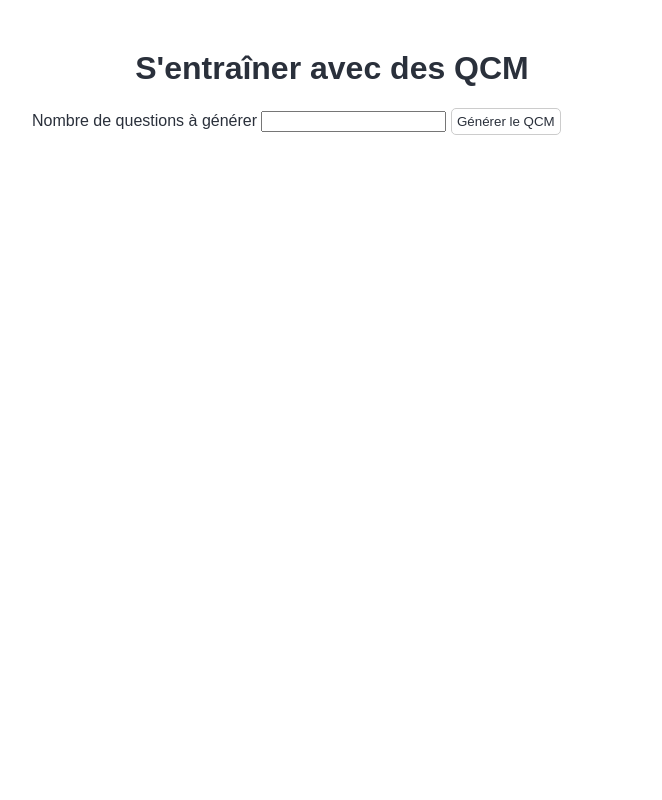
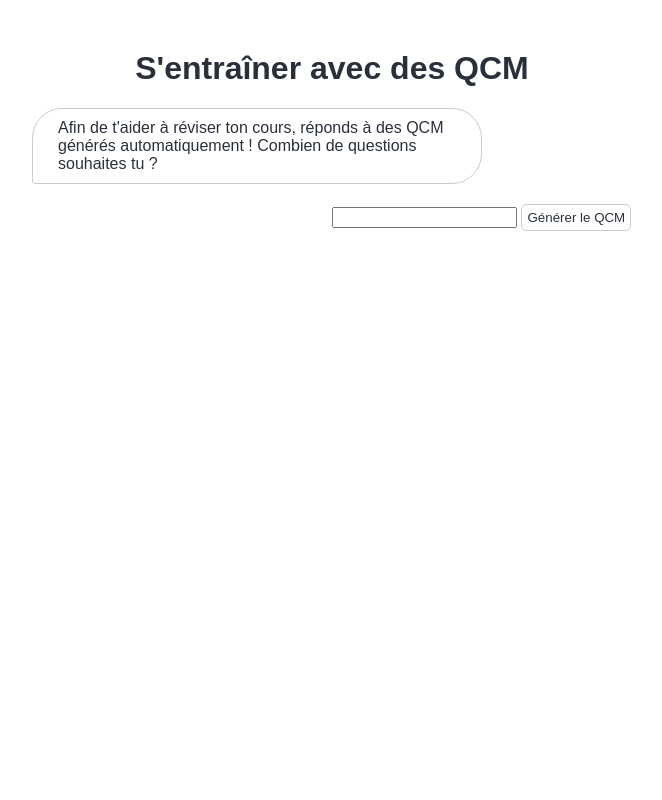
Before and after one commit to adcrry/hackathon, a Flask app: page /qcm in a window 1280 px wide. Shown: the whole page, without its empty margins (308-970 px from the left). Run offline with Flask 3, Linux system fonts and the light colour scheme; parts of the project's set-up code (start-up, migrations or seed data) failed here and were passed over.

Commit message:
modify the display, add loader

```diff
--- a/static/qcm.js
+++ b/static/qcm.js
@@ -1,11 +1,20 @@
 const generateButton = document.getElementById("generate-button");
 const promptForm = document.getElementById("qcm-form")
 const qcmForm = document.getElementById("qcm-questions-form")
+const messagesContainer = document.getElementById("messages-container-loader");
+const messagesContainer2 = document.getElementById("messages-container-loaded");
+const loadingElement = document.getElementById("loading");
 
 const createQCM = async (messagePromise) => {
   qcmForm.innerHTML = ""
   const qcmData = await messagePromise();
   const jsonData = JSON.parse(qcmData)
+
+  // Replace the loader with the answer
+  messagesContainer.classList.add("hidden");
+
+  messagesContainer2.classList.remove("hidden");
+
   for (var question in jsonData.questions) {
     const div = document.createElement("div");
     const questionElement = document.createElement("p");
@@ -52,7 +61,18 @@ const createQCM = async (messagePromise) => {
 };
 
 const handleNbrQuestions = async (event) => {
+
   event.preventDefault();
+
+  // Show the messagesContainer
+  promptForm.classList.add("hidden");
+  messagesContainer.classList.remove("hidden");
+
+
+  // Add a loader to the interface
+  loadingElement.innerHTML = loadingElement.innerHTML +
+    "<div class='loader'><div></div><div></div><div></div>";
+
   // Parse form data in a structured object
   const data = new FormData(event.target);
   promptForm.reset();
@@ -68,3 +88,6 @@ const handleNbrQuestions = async (event) => {
   });
 }
 promptForm.addEventListener("submit", handleNbrQuestions);
+
+messagesContainer.classList.add("hidden");
+messagesContainer2.classList.add("hidden");
--- a/static/style.css
+++ b/static/style.css
@@ -52,7 +52,7 @@ body {
   display: flex;
   flex-direction: column;
   gap: 10px;
-  margin-bottom: 30px;
+  margin-bottom: 20px;
 }
 
 .message {
@@ -103,6 +103,10 @@ body {
   background-color: var(--main-background-color);
   padding: 20px;
   border-top: 1px solid var(--border-color);
+}
+
+.qcm-container {
+  margin-left: 300px;
 }
 
 .prompt-label {
--- a/templates/qcm.html
+++ b/templates/qcm.html
@@ -14,14 +14,32 @@
             <h1 class="header-title">S'entraîner avec des QCM</h1>
         </header>
 
+        <section id="messages-container" class="messages-container">
+            <div class="message message-ai">
+                Afin de t'aider à réviser ton cours, réponds à des QCM générés automatiquement !
+                Combien de questions souhaites tu ?
+            </div>
+        </section>
+
         <form id="qcm-form" class="qcm-container">
-            <label for="qcm" class="qcm-nbr-label">Nombre de questions à générer</label>
-
             <input type="text" id="nbrQuestions" name="nbrQuestions" class="qcm-input" autocomplete="off" />
 
             <button type="submit" class="button" id="generate-button">Générer le QCM</button>
 
         </form>
+
+        <section id="messages-container-loader" class="messages-container">
+            <div id="loading" class="message message-ai">
+                Génération du QCM en cours
+            </div>
+        </section>
+
+        <section id="messages-container-loaded" class="messages-container">
+            <div id="loading" class="message message-ai">
+                Réponds maintenant aux questions !
+            </div>
+        </section>
+
         <form id="qcm-questions-form">
 
         </form>
```
